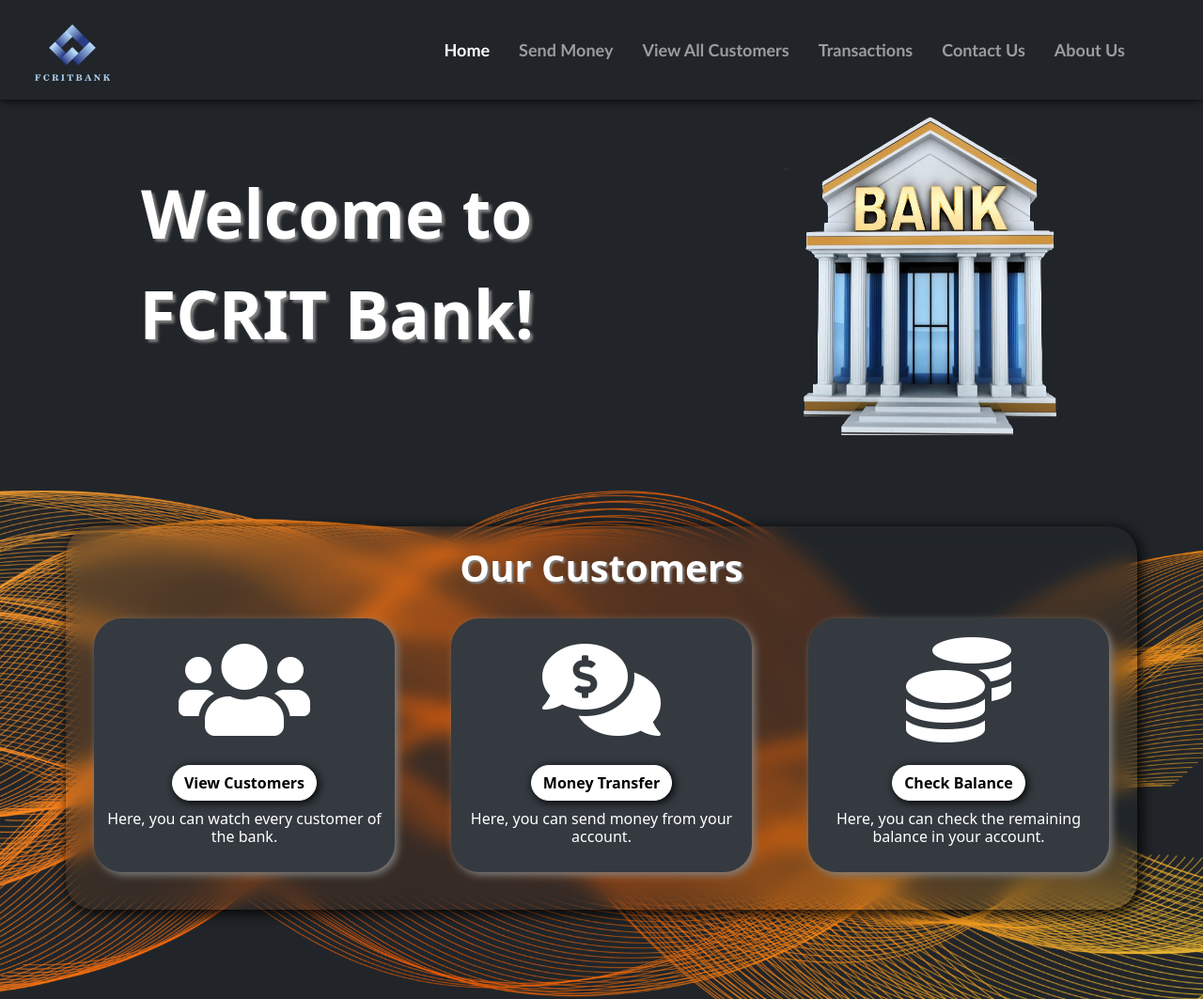
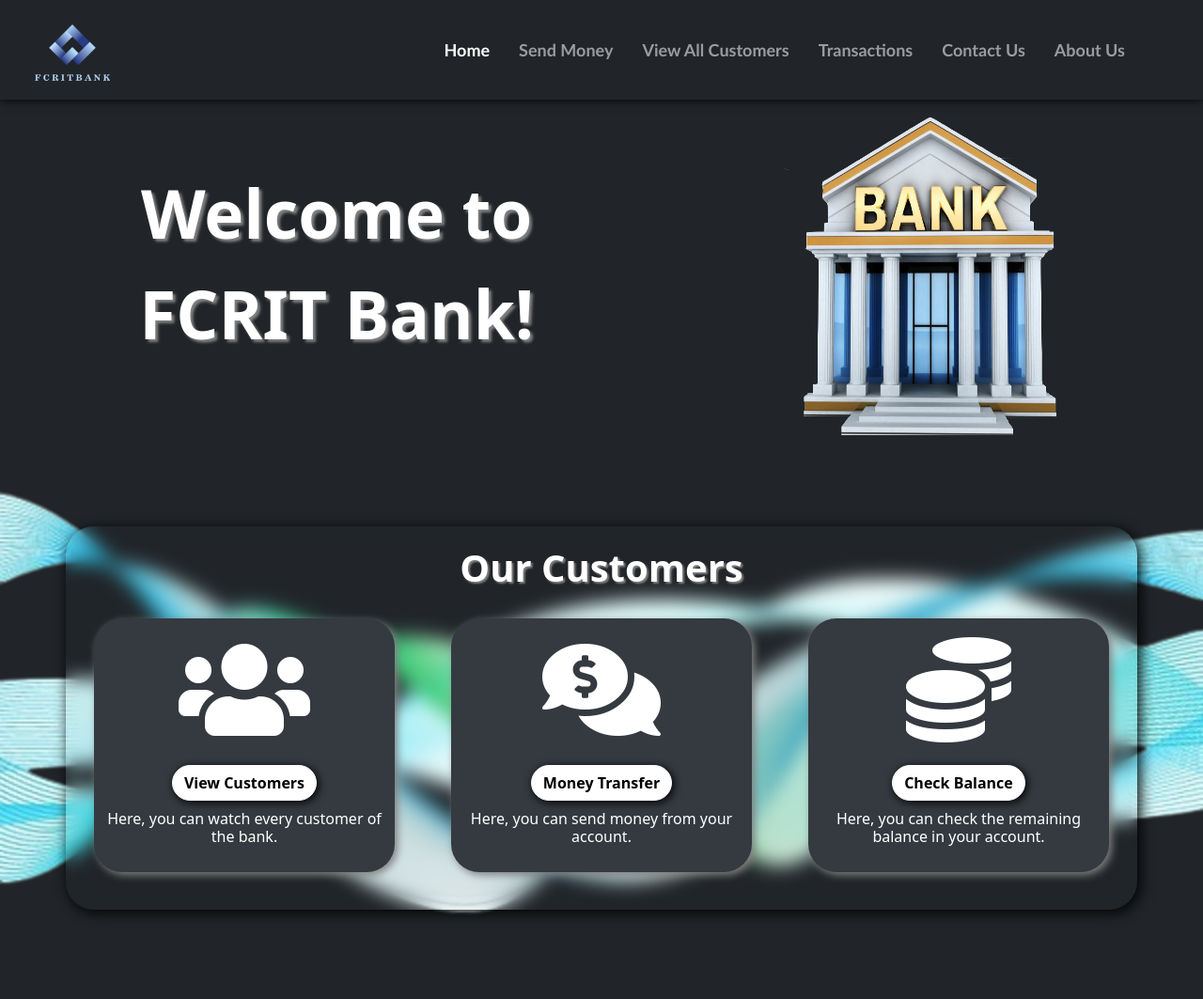
Before and after one commit to alroyserrao/Basic-Banking-System, a PHP site: page / in a window 1280 px wide. Shown: the whole page at 94% size. After the commit the page ends 975 px from the top, so only its background shows below. Run offline with PHP 8.4, Linux system fonts and the light colour scheme.

Commit message:
first commit

```diff
--- a/Spark Foundation/index.php
+++ b/Spark Foundation/index.php
@@ -127,7 +127,7 @@
             </div>
         </div>
     </div>
-    <img src="statics/abstbg2.png" alt="" style="width:100%; position:absolute; z-index:-1">
+    <img src="statics/abstbg.png" alt="" style="width:100%; position:absolute; z-index:-1">
 
     <center style="margin:60px 0px 20px 0px;">
         <div class="container"
```
